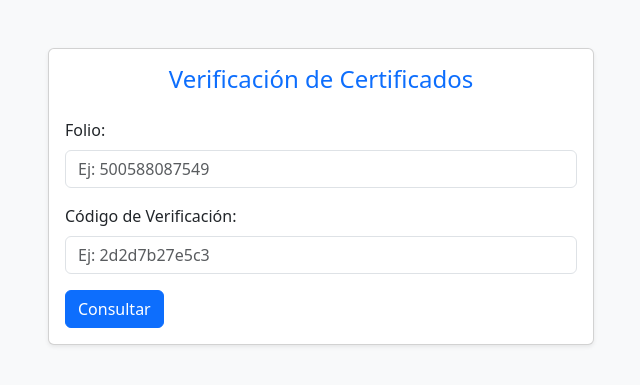
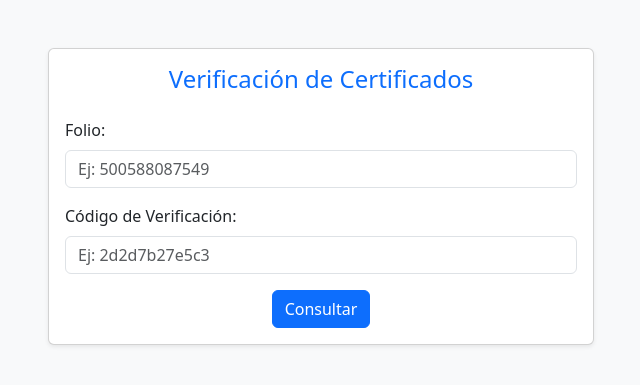
Before and after one commit to webverificador/OFICINA-INTERNET, a Flask app: page / in a window 1280 px wide. Shown: the top 385 px of the page, without its empty margins (319-959 px from the left). Run offline with Flask 3, Linux system fonts and the light colour scheme.

Commit message:
Update index.html

```diff
--- a/templates/index.html
+++ b/templates/index.html
@@ -21,7 +21,7 @@
                                 <label class="form-label">Código de Verificación:</label>
                                 <input type="text" class="form-control" name="codigo" placeholder="Ej: 2d2d7b27e5c3" required>
                             </div>
-                            <button type="submit" class="btn btn-primary w-20">Consultar</button>
+                            <button type="submit" class="btn btn-primary w-20 mx-auto d-block">Consultar</button>
                         </form>
 
                         {% if certificado %}
```
